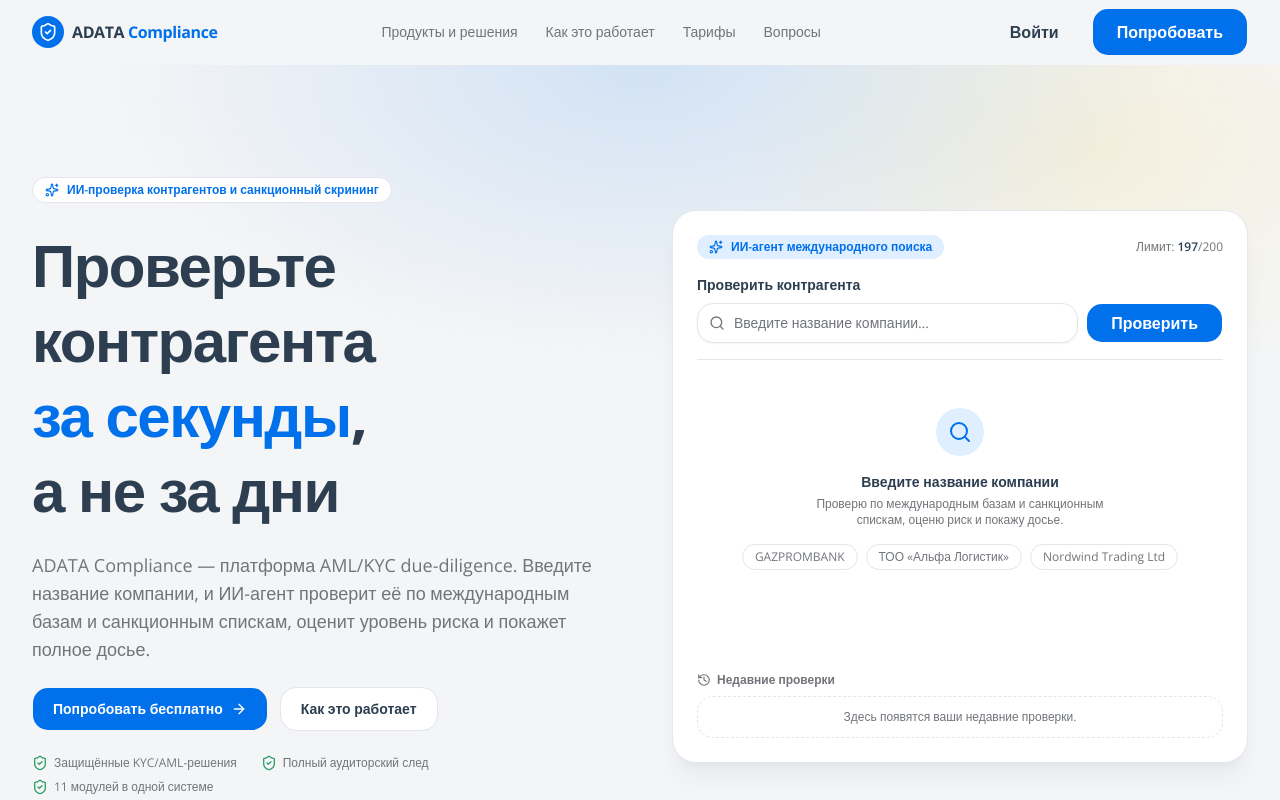
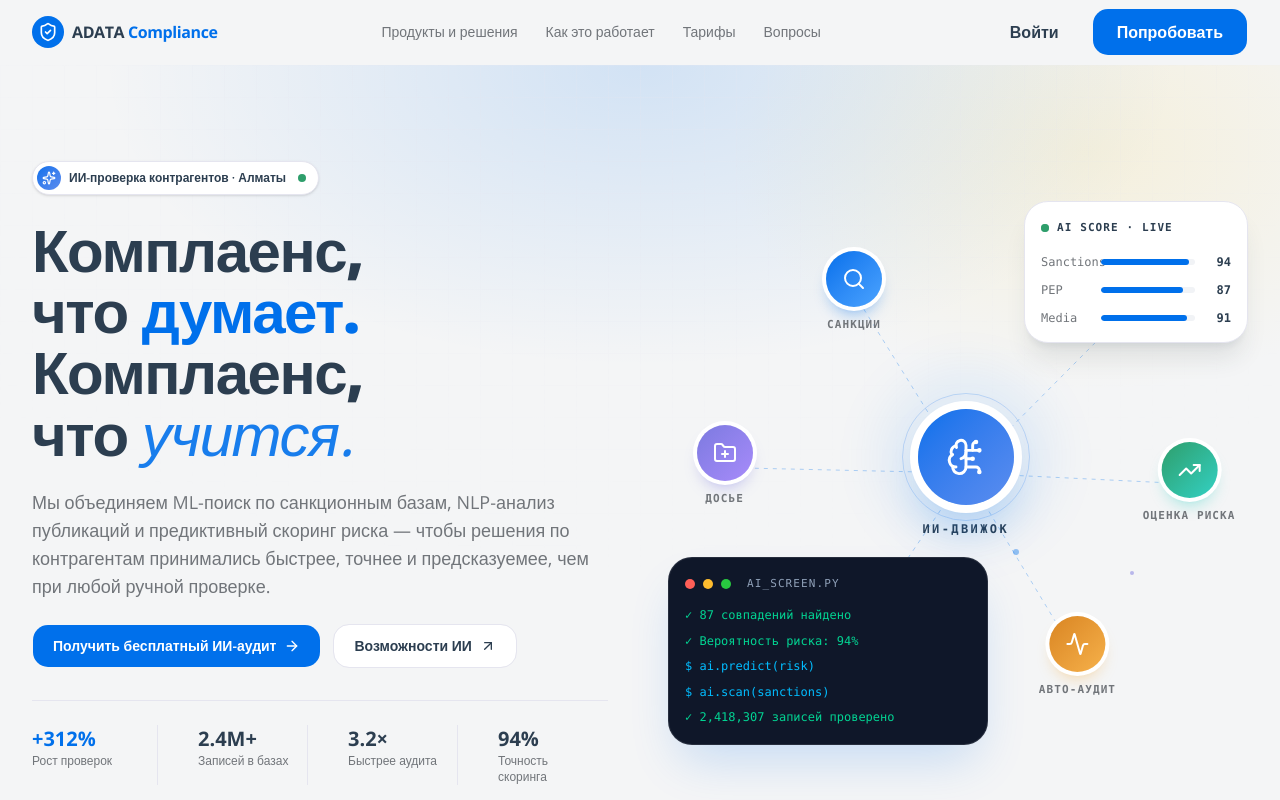
Before and after one commit to dzhmnklva012/-e-analytic, a Next.js app in the folder compliance-landing/: page / in a window 1280 px wide. Shown: the top 800 px of the page. Built offline with nearby package versions, Linux system fonts and the light colour scheme.

Commit message:
Auto-update: hero.tsx

```diff
--- a/compliance-landing/src/components/landing/hero.tsx
+++ b/compliance-landing/src/components/landing/hero.tsx
@@ -1,67 +1,101 @@
-import { ArrowRight, ShieldCheck, Sparkles } from "lucide-react";
+import { ArrowRight, ArrowUpRight, Sparkles } from "lucide-react";
 import { buttonVariants } from "@/components/ui/button";
 import { Container } from "@/components/ui/container";
 import { cn } from "@/lib/utils";
-import { ScreeningDemo } from "./screening-demo";
+import { AiNetwork } from "./ai-network";
+import { AiScoreCard } from "./ai-score-card";
+import { AiTerminalCard } from "./ai-terminal-card";
+import { HeroMarquee } from "./hero-marquee";
+
+const stats = [
+  { value: "+312%", label: "Рост проверок", accent: true },
+  { value: "2.4M+", label: "Записей в базах" },
+  { value: "3.2×", label: "Быстрее аудита" },
+  { value: "94%", label: "Точность скоринга" },
+];
 
 export function Hero() {
   return (
     <section id="top" className="relative overflow-hidden">
       <div className="pointer-events-none absolute inset-0 bg-hero-glow" aria-hidden="true" />
-      <div className="pointer-events-none absolute inset-0 bg-grid opacity-40 [mask-image:radial-gradient(70%_60%_at_50%_0%,black,transparent)]" aria-hidden="true" />
+      <div
+        className="pointer-events-none absolute inset-0 bg-grid opacity-40 [mask-image:radial-gradient(70%_60%_at_50%_0%,black,transparent)]"
+        aria-hidden="true"
+      />
 
-      <Container className="relative grid items-center gap-12 py-16 sm:py-20 lg:grid-cols-2 lg:gap-16 lg:py-28">
+      <Container className="relative grid items-center gap-12 py-16 sm:py-20 lg:grid-cols-2 lg:gap-10 lg:py-24">
         {/* copy */}
         <div className="flex flex-col items-start gap-6">
-          <span className="inline-flex items-center gap-2 rounded-full border border-border bg-card px-3 py-1 text-xs font-semibold text-secondary-foreground">
-            <Sparkles className="size-3.5 text-primary" aria-hidden="true" />
-            ИИ-проверка контрагентов и санкционный скрининг
+          <span className="inline-flex items-center gap-2 rounded-full border border-border bg-card py-1 pr-3 pl-1 text-xs font-semibold text-foreground shadow-sm">
+            <span className="grid size-6 place-items-center rounded-full bg-gradient-to-br from-[#0070eb] to-[#5b8def] text-white">
+              <Sparkles className="size-3.5" aria-hidden="true" />
+            </span>
+            ИИ-проверка контрагентов · Алматы
+            <span className="ml-1 size-2 rounded-full bg-success" aria-hidden="true" />
           </span>
 
-          <h1 className="text-4xl leading-tight font-bold tracking-tight text-balance sm:text-5xl lg:text-6xl">
-            Проверьте контрагента <span className="text-primary">за секунды</span>, а не за дни
+          <h1 className="text-5xl font-extrabold tracking-tight text-balance sm:text-6xl">
+            <span className="block leading-[1.02]">
+              Комплаенс, что <span className="text-primary">думает.</span>
+            </span>
+            <span className="block leading-[1.02]">
+              Комплаенс, что{" "}
+              <span className="font-normal text-primary/90 italic">учится.</span>
+            </span>
           </h1>
 
           <p className="max-w-xl text-base text-pretty text-muted-foreground sm:text-lg">
-            ADATA Compliance — платформа AML/KYC due-diligence. Введите название компании, и
-            ИИ-агент проверит её по международным базам и санкционным спискам, оценит уровень
-            риска и покажет полное досье.
+            Мы объединяем ML-поиск по санкционным базам, NLP-анализ публикаций и предиктивный
+            скоринг риска — чтобы решения по контрагентам принимались быстрее, точнее и
+            предсказуемее, чем при любой ручной проверке.
           </p>
 
           <div className="flex flex-col gap-3 sm:flex-row">
-            <a href="#pricing" className={cn(buttonVariants({ size: "lg" }), "h-11 px-5 text-sm")}>
-              Попробовать бесплатно
+            <a href="#demo" className={cn(buttonVariants({ size: "lg" }), "h-11 px-5 text-sm")}>
+              Получить бесплатный ИИ-аудит
               <ArrowRight className="size-4" aria-hidden="true" />
             </a>
             <a
-              href="#how"
+              href="#modules"
               className={cn(buttonVariants({ variant: "outline", size: "lg" }), "h-11 px-5 text-sm")}
             >
-              Как это работает
+              Возможности ИИ
+              <ArrowUpRight className="size-4" aria-hidden="true" />
             </a>
           </div>
 
-          <ul className="flex flex-wrap items-center gap-x-6 gap-y-2 text-xs text-muted-foreground">
-            <li className="inline-flex items-center gap-1.5">
-              <ShieldCheck className="size-4 text-success" aria-hidden="true" />
-              Защищённые KYC/AML-решения
-            </li>
-            <li className="inline-flex items-center gap-1.5">
-              <ShieldCheck className="size-4 text-success" aria-hidden="true" />
-              Полный аудиторский след
-            </li>
-            <li className="inline-flex items-center gap-1.5">
-              <ShieldCheck className="size-4 text-success" aria-hidden="true" />
-              11 модулей в одной системе
-            </li>
-          </ul>
+          {/* stats */}
+          <dl className="mt-2 grid w-full max-w-xl grid-cols-2 gap-x-6 gap-y-4 border-t border-border pt-6 sm:grid-cols-4 sm:divide-x sm:divide-border">
+            {stats.map((stat) => (
+              <div key={stat.label} className="flex flex-col sm:px-4 sm:first:pl-0">
+                <dt className="sr-only">{stat.label}</dt>
+                <dd
+                  className={cn(
+                    "text-xl font-bold",
+                    stat.accent ? "text-primary" : "text-foreground",
+                  )}
+                >
+                  {stat.value}
+                </dd>
+                <p className="text-xs text-muted-foreground">{stat.label}</p>
+              </div>
+            ))}
+          </dl>
         </div>
 
-        {/* interactive demo */}
+        {/* network diagram (desktop) */}
         <div className="w-full">
-          <ScreeningDemo />
+          <AiNetwork />
+
+          {/* stacked fallback for small screens */}
+          <div className="flex flex-col items-center gap-6 lg:hidden">
+            <AiScoreCard />
+            <AiTerminalCard />
+          </div>
         </div>
       </Container>
+
+      <HeroMarquee />
     </section>
   );
 }
```
